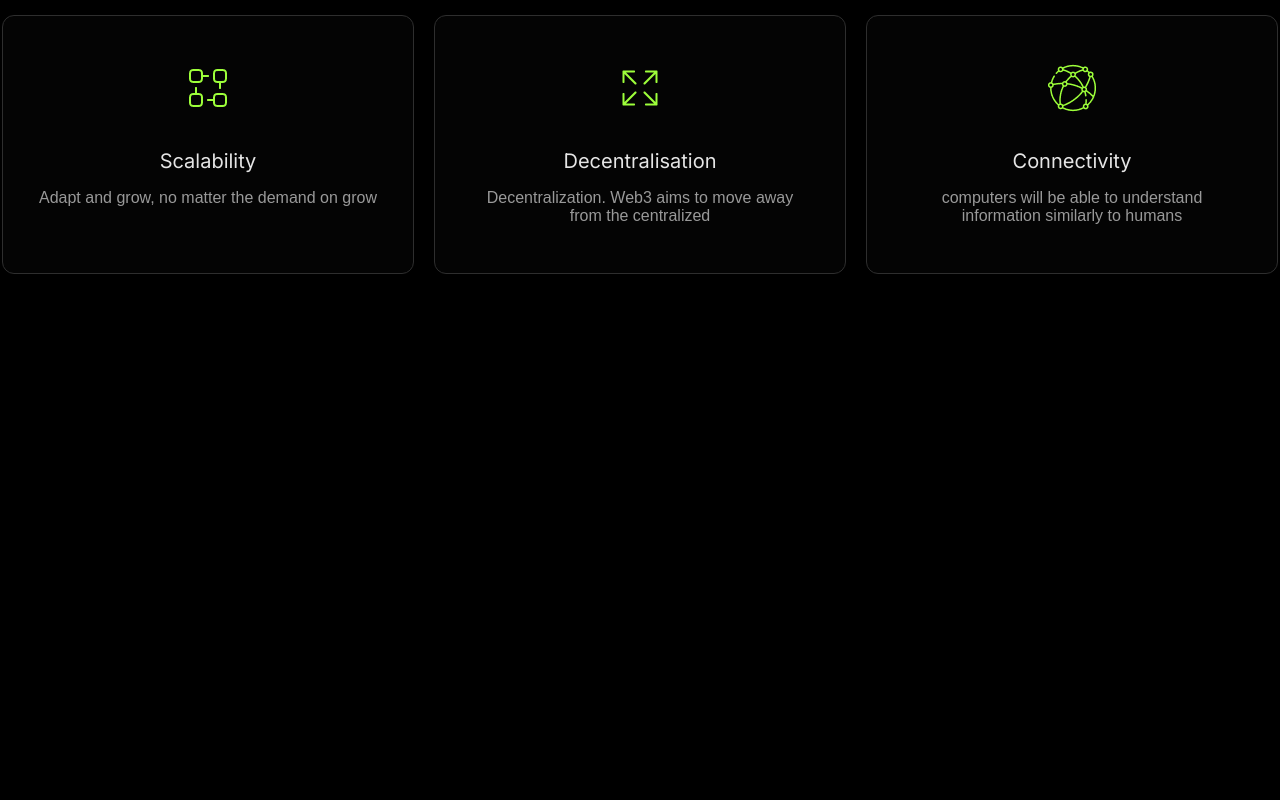
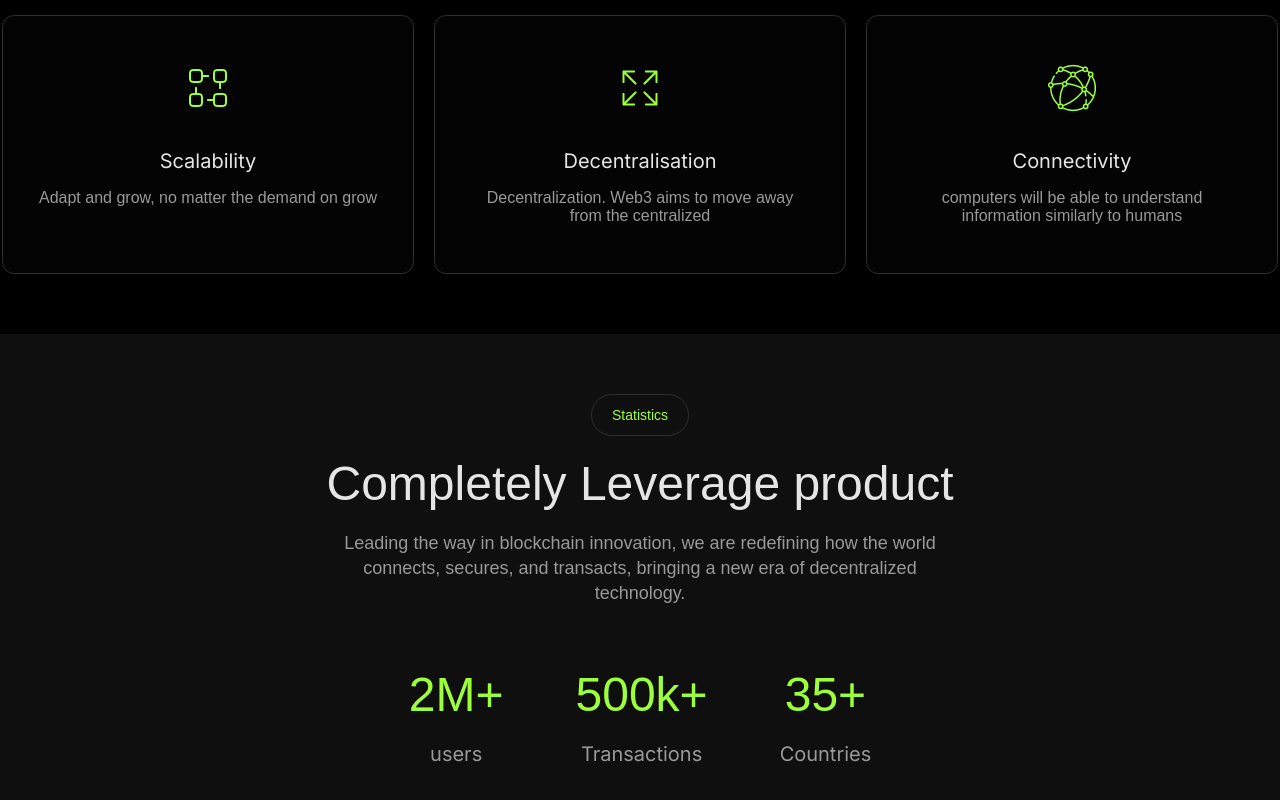
Before and after one commit to laisleticiam/Neofi, a plain HTML site: page index.html in a window 1280 px wide. Shown: the part 1016-1816 px from the top of the page. Before the commit the page ends 1533 px from the top, so only its background shows below. Drawn offline with Linux system fonts and the light colour scheme; a web font is replaced by a local one.

Commit message:
style: stylization section statistics in style.css

```diff
--- a/index.html
+++ b/index.html
@@ -111,8 +111,8 @@
 
     </section>
 
-    <section class="section statistics">
-      <div>
+    <section class="section-statistics">
+      <div class="content-statistics">
         <span>Statistics</span>
 
         <h2>Completely Leverage product</h2>
--- a/src/styles/style.css
+++ b/src/styles/style.css
@@ -212,3 +212,72 @@ h1{
     font-size: var(--font-size-text1);
     width: 338px;
 }
+
+.section-statistics{
+    background-color: var(--color-gray4);
+    display: flex;
+    flex-direction: column;
+    align-items: center;
+    gap: 60px;
+    padding: 60px 0px;
+}
+
+.content-statistics{
+    display: flex;
+    flex-direction: column;
+    align-items: center;
+    gap: 20px;
+}
+
+.content-statistics span{
+    display: flex;
+    gap: 8px;
+    color: var(--color-green);
+    font-family: var(--font-family-alexandria);
+    padding: 12px 20px;
+    border: 1px solid var(--color-gray3);
+    border-radius: 24px;
+    font-size: var(--font-size-text2);
+}
+
+.content-statistics h2{
+    color: var(--color-white);
+    font-size: var(--font-size-title2);
+    font-family: var(--font-family-alexandria);
+    font-weight: 400;
+}
+
+.content-statistics p{
+    color: var(--color-gray1);
+    font-family: var(--font-family-alexandria);
+    font-size: var(--font-size-button);
+    text-align: center;
+    width: 644px;
+    line-height: 140%;
+}
+
+.container-number-statistics{
+    display: flex;
+    justify-content: center;
+    gap: 72px;
+}
+
+.number-statistics{
+    display: flex;
+    text-align: center;
+    flex-direction: column;
+    gap: 20px;
+   }
+
+.number-statistics h3{
+    color: var(--color-green);
+    font-family: var(--font-family-alexandria);
+    font-size: var(--font-size-title2);
+    font-weight: 400;
+}
+
+.number-statistics p{
+    color: var(--color-gray1);
+    font-family: var(--font-family-inter);
+    font-size: var(--font-size-subtitle);
+}
```
